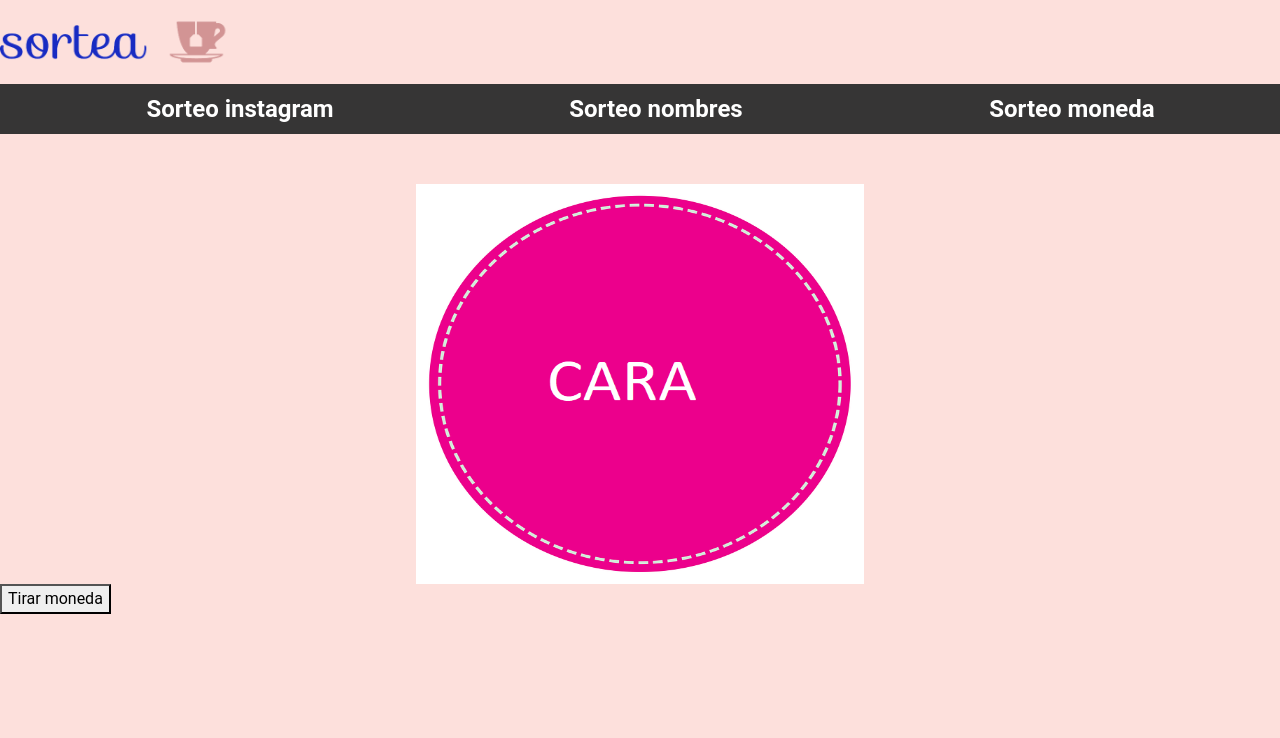
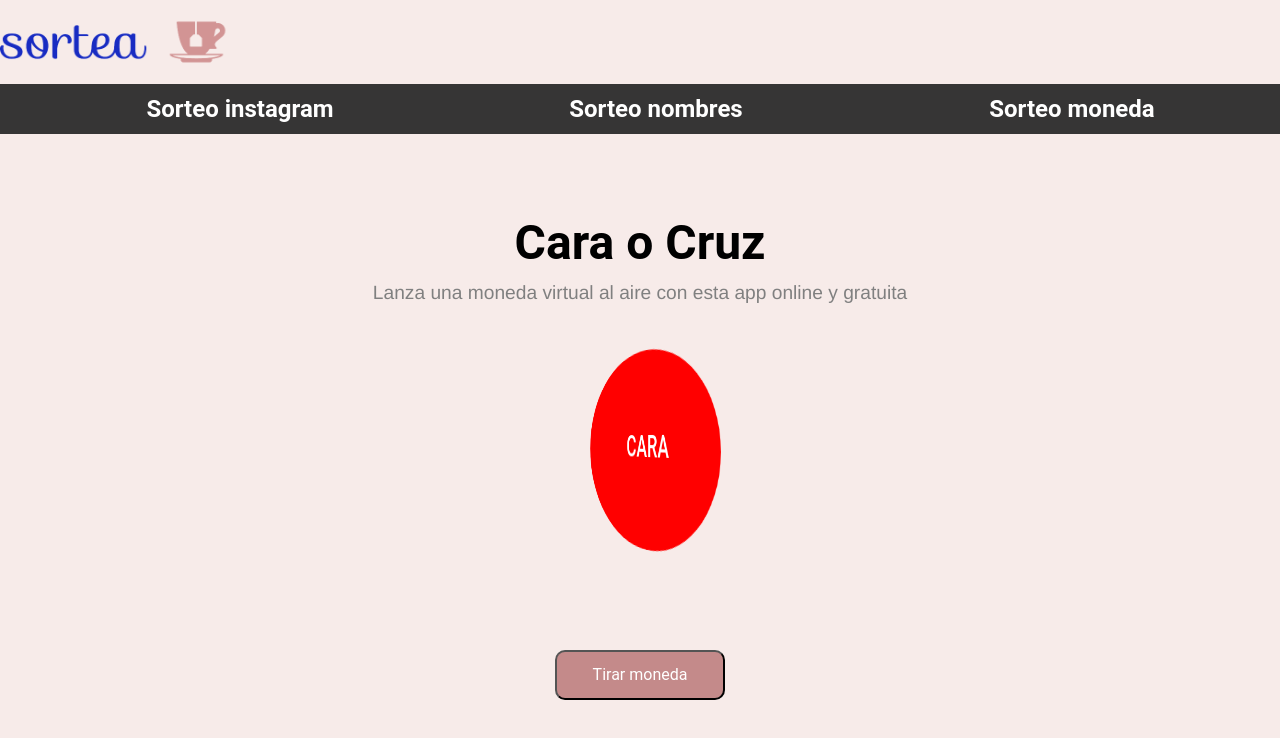
Before and after one commit to colorodriguezf/sorteate, a plain HTML site: page sorteoMoneda.html in a window 1280 px wide. Both pictures are taken after a click on the button "Tirar moneda". Drawn offline with nearby package versions, Linux system fonts and the light colour scheme.

Commit message:
Se avanzo en tirar moneda, falta agregarle sonido, y que cuando aprietes el boton vuelva a tirarse de nuevo. se tira solo 1 vez

```diff
--- a/estilos/styles.css
+++ b/estilos/styles.css
@@ -1,5 +1,5 @@
 body {
-    background-color: #fde0dc;
+    background-color: #f7ebe9;
     font-family: 'Roboto', sans-serif;
 }
 .logo {
@@ -257,17 +257,116 @@ font-size: 1.3rem;
     font-weight: bold;
 }
 /* SORTEO MONEDA */
-#imagen-cambiante {
-    display: flex;
-    margin-top:50px;
-    justify-content: center;
+
+.tituloYsubMoneda {
+    margin:80px 0 0 0;
+    align-items:center;
+    text-align:center;
+}
+.tituloYsubMoneda h2 {
+font-size:3rem;
+font-weight: bolder;
+color:black;
+}
+.tituloYsubMoneda p {
+color:gray;
+font-weight: 100;
+font-size: 1.2rem;
 }
 
-#img-cara{
-    height: 50vh;
-    width: 35%;
+.cardBox, .cardBox2 {
+    display: flex;
+    justify-content: center;
+    font-size: 1.2em;
+    padding: 2% 0 0 1%;
+    perspective: 800px;
+    transition: all 0.3s ease 0s;
+  }
+  /* .cardBox:hover .card {
+    transform: rotateY(180deg);
+  } */
+  .card, .card2 {
+    display:none;
+    color:white;
+    cursor: default;
+    height: 200px;
+    border-radius: 50%;
+    transform-style: preserve-3d;
+    transition: transform 0.4s ease 0s;
+    width: 20%;
+    -webkit-animation: giro 1s 1;
+    animation: giro 0.3s 10 linear;
+  }
+  .card .front,
+.card .back, .card2 .front2,
+.card2 .back2 {
+  backface-visibility: hidden;
+  box-sizing: border-box;
+  color: white;
+  display: flex;
+  justify-content: center;
+  align-items: center;
+  text-align: center;
+  font-size: 1.8em;
+  height: 100%;
+  padding: 0.8em;
+  position: absolute;
+  width: 100%;
 }
 
-#imagen-cambiante:hover {
-    background: src("img\monedaCRUZ.png");
+  .front {
+      background-color: red;
+      border-radius: 50%;
+  }
+  .back {
+      background-color:rgb(44, 63, 126);
+      border-radius: 50%;
+  }
+  .front2 {
+      background-color:rgb(44, 63, 126);
+      border-radius: 50%;
+    }
+    .back2 {
+    background-color: red !important;
+    border-radius: 50%;
+    }
+
+
+  .card .back, .card2 .back2  {
+    transform: rotateY( 180deg);
+  }
+  @-webkit-keyframes giro {
+    from {
+      transform: rotateY( 380deg);
+    }
+    to {
+      transform: rotateY( 180deg);
+    }
+  }
+
+  @keyframes giro {
+    from {
+      transform: rotateY( 180deg);
+    }
+    to {
+      transform: rotateY( 0deg);
+    }
+  }
+  .contenedorTirarMoneda {
+      display:flex;
+      justify-content:center
 }
+#tirarMoneda {
+    border-radius: 10px;
+     position: absolute;
+     top:80vh;
+      width:170px;
+      height:50px;
+      background-color: #c48a8a;
+      color: rgb(255, 255, 255);
+      margin-top:10px;
+      /* margin-left:-240px; */
+  }
+  #tirarMoneda:active{
+      background-color: rgb(129, 77, 77);
+  }
--- a/js/javascript.js
+++ b/js/javascript.js
@@ -118,13 +118,21 @@ function girarMoneda() {
   let moneda =["cara","cruz"];
   let rotacion="";
   let n = Math.floor(Math.random()*moneda.length);
+
   if (n == 0) {
-    rotacion=8;
-    document.getElementById("img-cara").src= "img/monedaCRUZ.png";
+    rotacion="cara";
+    document.querySelector(".card").style.display="flex";
+    document.querySelector(".cardBox2").style.display="none";
+
   }
   else {
-    rotacion=9;
-    document.getElementById("img-cara").src= "img/monedaCara.png";
+    rotacion="cruz";
+    document.querySelector(".card2").style.display="flex";
+    document.querySelector(".cardBox").style.display="none";
+    // document.querySelector(".front").style.display="none";
+    // document.querySelector(".back").style.display="none";
+    // document.querySelector(".back2").style.display="flex";
+    // document.querySelector(".front2").style.display="flex";
   }
   console.log(rotacion);
 
--- a/sorteoMoneda.html
+++ b/sorteoMoneda.html
@@ -28,15 +28,47 @@
             <li><a href="sorteoMoneda.html" rel="noopener noreferrer">Sorteo moneda</a></li>
         </ul>
     </nav>
-<div clas="contenedorMoneda">
+<!-- <div clas="contenedorMoneda">
     <div id="imagen-cambiante">
       <img id="img-cara" src="img\monedaCara.png" alt="Lampara" >
     </div>
+</div> -->
+<div class="tituloYsubMoneda">
+    <h2>Cara o Cruz</h2>
+    <p>Lanza una moneda virtual al aire con esta app online y gratuita</p>
 </div>
-  <div>
-      <button id="tirarMoneda">Tirar moneda</button>
-  </div>
+<div class="cardBox">
+    <div class="card">
+        <div class="front">
+           <div>
+                <h2>CARA</h2>
+           </div>
+        </div>
+        <div class="back">
+            <div>
+                <h2>CRUZ</h2>
+           </div>
+        </div>
+    </div>
+</div>
+<div class="cardBox2">
+    <div class="card2">
+        <div class="front2">
+            <div>
+                <h2>CRUZ</h2>
+            </div>
+        </div>
+        <div class="back2">
+            <div>
+                 <h2>CARA</h2>
+            </div>
+        </div>
+    </div>
+</div>
 
+<div class="contenedorTirarMoneda">
+    <button id="tirarMoneda">Tirar moneda</button>
+</div>
 
 <script src="https://cdn.jsdelivr.net/npm/bootstrap@5.0.2/dist/js/bootstrap.bundle.min.js"
     integrity="sha384-MrcW6ZMFYlzcLA8Nl+NtUVF0sA7MsXsP1UyJoMp4YLEuNSfAP+JcXn/tWtIaxVXM" crossorigin="anonymous">
@@ -48,3 +80,12 @@
 <script src="js/javascript.js"></script>
 </body>
 </html>
+
+
+
+
+
+
+<!-- MIRAR ESTA PAGINA PARA HACER LA ROTACION DE LAS FOTOS:
+https://codepen.io/josetxu/pen/PNjqXB
+En card one poner la primer foto y donde dice back side one poner la otra foto -->
```
Also changed, not shown: sorteoInstagram.html (+1 -1 lines), sorteoNombres.html (+1 -1 lines).
